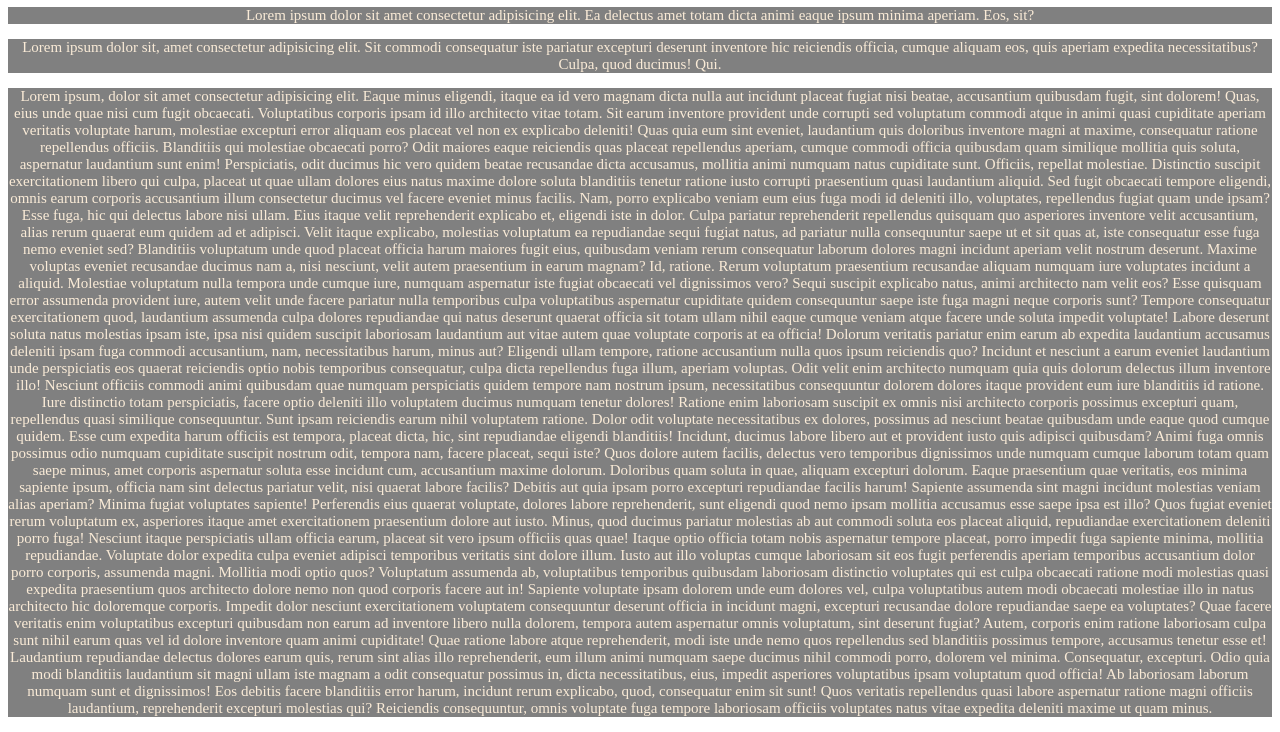
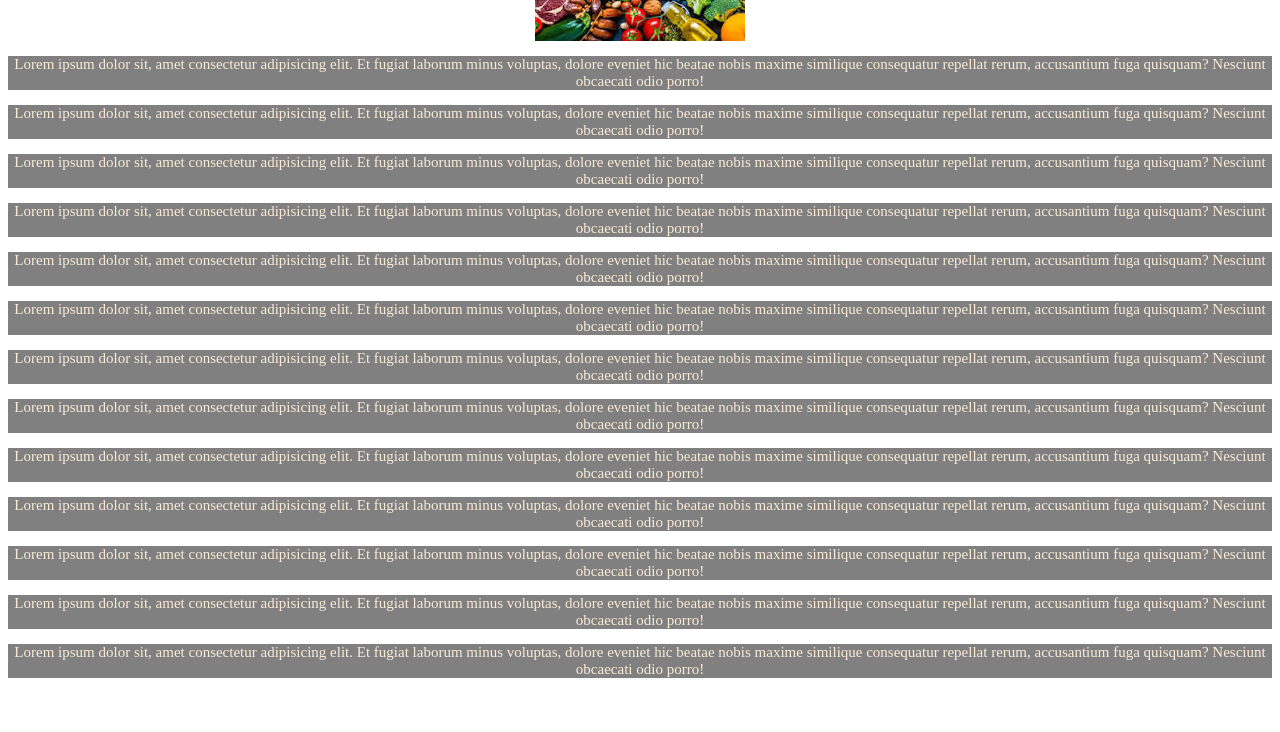
Before and after one commit to AtikHasan16/My-first-git-repo, a plain HTML site: page index.html in a window 1280 px wide. Shown: the part 187-919 px from the top of the page. After the commit the page ends 880 px from the top, so only its background shows below. Drawn offline with Linux system fonts and the light colour scheme.

Commit message:
added picture and modified

```diff
--- a/index.html
+++ b/index.html
@@ -5,93 +5,51 @@
     <meta charset="UTF-8">
     <meta name="viewport" content="width=device-width, initial-scale=1.0">
     <link rel="stylesheet" href="style.css">
-    <title>First git repository</title>
+    <title>Document</title>
 </head>
 
 <body>
-    <h1>This is my first git connected Webpage</h1>
-    <p>Lorem ipsum dolor sit amet, consectetur adipisicing elit. Vitae quam ex, eligendi voluptatibus molestiae
-        consectetur dignissimos necessitatibus pariatur. Fugiat, voluptatem error praesentium odio exercitationem
-        doloribus sed ipsa eligendi iste optio!</p>
-    <h1>hello my fellow watcher </h1>
-    <p>Lorem ipsum dolor sit amet consectetur adipisicing elit. Ea delectus amet totam dicta animi eaque ipsum minima
-        aperiam. Eos, sit?</p>
-    <p>Lorem ipsum dolor sit, amet consectetur adipisicing elit. Sit commodi consequatur iste pariatur excepturi
-        deserunt inventore hic reiciendis officia, cumque aliquam eos, quis aperiam expedita necessitatibus? Culpa, quod
-        ducimus! Qui.</p>
-    <p>Lorem ipsum, dolor sit amet consectetur adipisicing elit. Eaque minus eligendi, itaque ea id vero magnam dicta
-        nulla aut incidunt placeat fugiat nisi beatae, accusantium quibusdam fugit, sint dolorem! Quas, eius unde quae
-        nisi cum fugit obcaecati. Voluptatibus corporis ipsam id illo architecto vitae totam. Sit earum inventore
-        provident unde corrupti sed voluptatum commodi atque in animi quasi cupiditate aperiam veritatis voluptate
-        harum, molestiae excepturi error aliquam eos placeat vel non ex explicabo deleniti! Quas quia eum sint eveniet,
-        laudantium quis doloribus inventore magni at maxime, consequatur ratione repellendus officiis. Blanditiis qui
-        molestiae obcaecati porro? Odit maiores eaque reiciendis quas placeat repellendus aperiam, cumque commodi
-        officia quibusdam quam similique mollitia quis soluta, aspernatur laudantium sunt enim! Perspiciatis, odit
-        ducimus hic vero quidem beatae recusandae dicta accusamus, mollitia animi numquam natus cupiditate sunt.
-        Officiis, repellat molestiae. Distinctio suscipit exercitationem libero qui culpa, placeat ut quae ullam dolores
-        eius natus maxime dolore soluta blanditiis tenetur ratione iusto corrupti praesentium quasi laudantium aliquid.
-        Sed fugit obcaecati tempore eligendi, omnis earum corporis accusantium illum consectetur ducimus vel facere
-        eveniet minus facilis. Nam, porro explicabo veniam eum eius fuga modi id deleniti illo, voluptates, repellendus
-        fugiat quam unde ipsam? Esse fuga, hic qui delectus labore nisi ullam. Eius itaque velit reprehenderit explicabo
-        et, eligendi iste in dolor. Culpa pariatur reprehenderit repellendus quisquam quo asperiores inventore velit
-        accusantium, alias rerum quaerat eum quidem ad et adipisci. Velit itaque explicabo, molestias voluptatum ea
-        repudiandae sequi fugiat natus, ad pariatur nulla consequuntur saepe ut et sit quas at, iste consequatur esse
-        fuga nemo eveniet sed? Blanditiis voluptatum unde quod placeat officia harum maiores fugit eius, quibusdam
-        veniam rerum consequatur laborum dolores magni incidunt aperiam velit nostrum deserunt. Maxime voluptas eveniet
-        recusandae ducimus nam a, nisi nesciunt, velit autem praesentium in earum magnam? Id, ratione. Rerum voluptatum
-        praesentium recusandae aliquam numquam iure voluptates incidunt a aliquid. Molestiae voluptatum nulla tempora
-        unde cumque iure, numquam aspernatur iste fugiat obcaecati vel dignissimos vero? Sequi suscipit explicabo natus,
-        animi architecto nam velit eos? Esse quisquam error assumenda provident iure, autem velit unde facere pariatur
-        nulla temporibus culpa voluptatibus aspernatur cupiditate quidem consequuntur saepe iste fuga magni neque
-        corporis sunt? Tempore consequatur exercitationem quod, laudantium assumenda culpa dolores repudiandae qui natus
-        deserunt quaerat officia sit totam ullam nihil eaque cumque veniam atque facere unde soluta impedit voluptate!
-        Labore deserunt soluta natus molestias ipsam iste, ipsa nisi quidem suscipit laboriosam laudantium aut vitae
-        autem quae voluptate corporis at ea officia! Dolorum veritatis pariatur enim earum ab expedita laudantium
-        accusamus deleniti ipsam fuga commodi accusantium, nam, necessitatibus harum, minus aut? Eligendi ullam tempore,
-        ratione accusantium nulla quos ipsum reiciendis quo? Incidunt et nesciunt a earum eveniet laudantium unde
-        perspiciatis eos quaerat reiciendis optio nobis temporibus consequatur, culpa dicta repellendus fuga illum,
-        aperiam voluptas. Odit velit enim architecto numquam quia quis dolorum delectus illum inventore illo! Nesciunt
-        officiis commodi animi quibusdam quae numquam perspiciatis quidem tempore nam nostrum ipsum, necessitatibus
-        consequuntur dolorem dolores itaque provident eum iure blanditiis id ratione. Iure distinctio totam
-        perspiciatis, facere optio deleniti illo voluptatem ducimus numquam tenetur dolores! Ratione enim laboriosam
-        suscipit ex omnis nisi architecto corporis possimus excepturi quam, repellendus quasi similique consequuntur.
-        Sunt ipsam reiciendis earum nihil voluptatem ratione. Dolor odit voluptate necessitatibus ex dolores, possimus
-        ad nesciunt beatae quibusdam unde eaque quod cumque quidem. Esse cum expedita harum officiis est tempora,
-        placeat dicta, hic, sint repudiandae eligendi blanditiis! Incidunt, ducimus labore libero aut et provident iusto
-        quis adipisci quibusdam? Animi fuga omnis possimus odio numquam cupiditate suscipit nostrum odit, tempora nam,
-        facere placeat, sequi iste? Quos dolore autem facilis, delectus vero temporibus dignissimos unde numquam cumque
-        laborum totam quam saepe minus, amet corporis aspernatur soluta esse incidunt cum, accusantium maxime dolorum.
-        Doloribus quam soluta in quae, aliquam excepturi dolorum. Eaque praesentium quae veritatis, eos minima sapiente
-        ipsum, officia nam sint delectus pariatur velit, nisi quaerat labore facilis? Debitis aut quia ipsam porro
-        excepturi repudiandae facilis harum! Sapiente assumenda sint magni incidunt molestias veniam alias aperiam?
-        Minima fugiat voluptates sapiente! Perferendis eius quaerat voluptate, dolores labore reprehenderit, sunt
-        eligendi quod nemo ipsam mollitia accusamus esse saepe ipsa est illo? Quos fugiat eveniet rerum voluptatum ex,
-        asperiores itaque amet exercitationem praesentium dolore aut iusto. Minus, quod ducimus pariatur molestias ab
-        aut commodi soluta eos placeat aliquid, repudiandae exercitationem deleniti porro fuga! Nesciunt itaque
-        perspiciatis ullam officia earum, placeat sit vero ipsum officiis quas quae! Itaque optio officia totam nobis
-        aspernatur tempore placeat, porro impedit fuga sapiente minima, mollitia repudiandae. Voluptate dolor expedita
-        culpa eveniet adipisci temporibus veritatis sint dolore illum. Iusto aut illo voluptas cumque laboriosam sit eos
-        fugit perferendis aperiam temporibus accusantium dolor porro corporis, assumenda magni. Mollitia modi optio
-        quos? Voluptatum assumenda ab, voluptatibus temporibus quibusdam laboriosam distinctio voluptates qui est culpa
-        obcaecati ratione modi molestias quasi expedita praesentium quos architecto dolore nemo non quod corporis facere
-        aut in! Sapiente voluptate ipsam dolorem unde eum dolores vel, culpa voluptatibus autem modi obcaecati molestiae
-        illo in natus architecto hic doloremque corporis. Impedit dolor nesciunt exercitationem voluptatem consequuntur
-        deserunt officia in incidunt magni, excepturi recusandae dolore repudiandae saepe ea voluptates? Quae facere
-        veritatis enim voluptatibus excepturi quibusdam non earum ad inventore libero nulla dolorem, tempora autem
-        aspernatur omnis voluptatum, sint deserunt fugiat? Autem, corporis enim ratione laboriosam culpa sunt nihil
-        earum quas vel id dolore inventore quam animi cupiditate! Quae ratione labore atque reprehenderit, modi iste
-        unde nemo quos repellendus sed blanditiis possimus tempore, accusamus tenetur esse et! Laudantium repudiandae
-        delectus dolores earum quis, rerum sint alias illo reprehenderit, eum illum animi numquam saepe ducimus nihil
-        commodi porro, dolorem vel minima. Consequatur, excepturi. Odio quia modi blanditiis laudantium sit magni ullam
-        iste magnam a odit consequatur possimus in, dicta necessitatibus, eius, impedit asperiores voluptatibus ipsam
-        voluptatum quod officia! Ab laboriosam laborum numquam sunt et dignissimos! Eos debitis facere blanditiis error
-        harum, incidunt rerum explicabo, quod, consequatur enim sit sunt! Quos veritatis repellendus quasi labore
-        aspernatur ratione magni officiis laudantium, reprehenderit excepturi molestias qui? Reiciendis consequuntur,
-        omnis voluptate fuga tempore laboriosam officiis voluptates natus vitae expedita deleniti maxime ut quam minus.
-    </p>
+    <H1>This is my first Commit in Github</H1>
+    <img src="./Image/download.jpeg" alt="this is a picture">
+    <p>Lorem ipsum dolor sit, amet consectetur adipisicing elit. Et fugiat laborum minus voluptas, dolore eveniet hic
+        beatae nobis maxime similique consequatur repellat rerum, accusantium fuga quisquam? Nesciunt obcaecati odio
+        porro!</p>
+    <p>Lorem ipsum dolor sit, amet consectetur adipisicing elit. Et fugiat laborum minus voluptas, dolore eveniet hic
+        beatae nobis maxime similique consequatur repellat rerum, accusantium fuga quisquam? Nesciunt obcaecati odio
+        porro!</p>
+    <p>Lorem ipsum dolor sit, amet consectetur adipisicing elit. Et fugiat laborum minus voluptas, dolore eveniet hic
+        beatae nobis maxime similique consequatur repellat rerum, accusantium fuga quisquam? Nesciunt obcaecati odio
+        porro!</p>
+    <p>Lorem ipsum dolor sit, amet consectetur adipisicing elit. Et fugiat laborum minus voluptas, dolore eveniet hic
+        beatae nobis maxime similique consequatur repellat rerum, accusantium fuga quisquam? Nesciunt obcaecati odio
+        porro!</p>
+    <p>Lorem ipsum dolor sit, amet consectetur adipisicing elit. Et fugiat laborum minus voluptas, dolore eveniet hic
+        beatae nobis maxime similique consequatur repellat rerum, accusantium fuga quisquam? Nesciunt obcaecati odio
+        porro!</p>
+    <p>Lorem ipsum dolor sit, amet consectetur adipisicing elit. Et fugiat laborum minus voluptas, dolore eveniet hic
+        beatae nobis maxime similique consequatur repellat rerum, accusantium fuga quisquam? Nesciunt obcaecati odio
+        porro!</p>
+    <p>Lorem ipsum dolor sit, amet consectetur adipisicing elit. Et fugiat laborum minus voluptas, dolore eveniet hic
+        beatae nobis maxime similique consequatur repellat rerum, accusantium fuga quisquam? Nesciunt obcaecati odio
+        porro!</p>
+    <p>Lorem ipsum dolor sit, amet consectetur adipisicing elit. Et fugiat laborum minus voluptas, dolore eveniet hic
+        beatae nobis maxime similique consequatur repellat rerum, accusantium fuga quisquam? Nesciunt obcaecati odio
+        porro!</p>
+    <p>Lorem ipsum dolor sit, amet consectetur adipisicing elit. Et fugiat laborum minus voluptas, dolore eveniet hic
+        beatae nobis maxime similique consequatur repellat rerum, accusantium fuga quisquam? Nesciunt obcaecati odio
+        porro!</p>
+    <p>Lorem ipsum dolor sit, amet consectetur adipisicing elit. Et fugiat laborum minus voluptas, dolore eveniet hic
+        beatae nobis maxime similique consequatur repellat rerum, accusantium fuga quisquam? Nesciunt obcaecati odio
+        porro!</p>
+    <p>Lorem ipsum dolor sit, amet consectetur adipisicing elit. Et fugiat laborum minus voluptas, dolore eveniet hic
+        beatae nobis maxime similique consequatur repellat rerum, accusantium fuga quisquam? Nesciunt obcaecati odio
+        porro!</p>
+    <p>Lorem ipsum dolor sit, amet consectetur adipisicing elit. Et fugiat laborum minus voluptas, dolore eveniet hic
+        beatae nobis maxime similique consequatur repellat rerum, accusantium fuga quisquam? Nesciunt obcaecati odio
+        porro!</p>
+    <p>Lorem ipsum dolor sit, amet consectetur adipisicing elit. Et fugiat laborum minus voluptas, dolore eveniet hic
+        beatae nobis maxime similique consequatur repellat rerum, accusantium fuga quisquam? Nesciunt obcaecati odio
+        porro!</p>
 </body>
-<footer>
-
-</footer>
 
 </html>
--- a/style.css
+++ b/style.css
@@ -1,6 +1,7 @@
 h1 {
     color: burlywood;
     text-align: center;
+    background-color: black;
 }
 
 p {
@@ -9,3 +10,7 @@ p {
     font-size: 15px;
     color: antiquewhite;
 }
+img{
+    display: block;
+    margin: auto;
+}
```
Also changed, not shown: Image/Jahurul-moni kindergarten school.png (added), Image/download.jpeg (added), Image/minimal.png (added), Image/ownload.jpeg (added).
